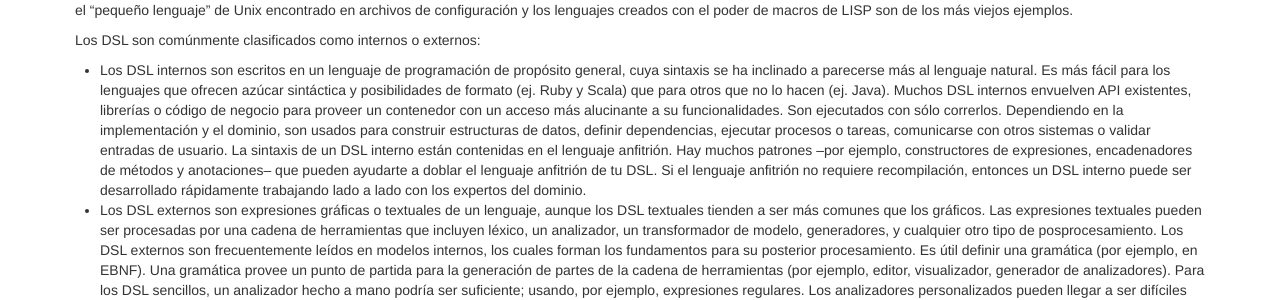
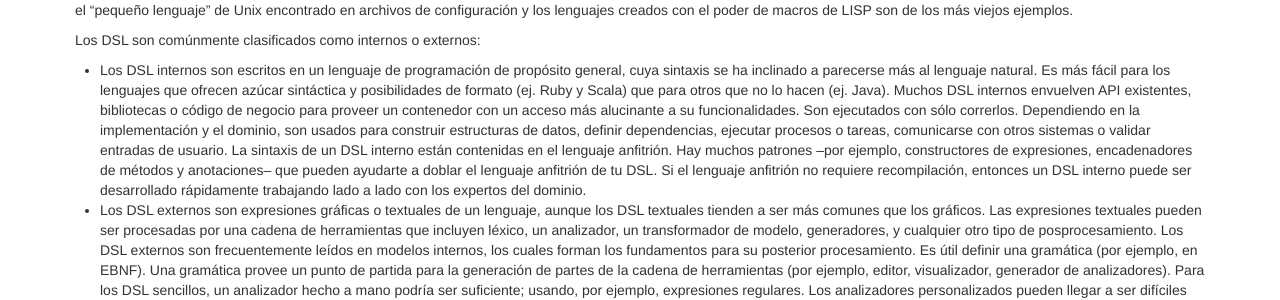
Before and after one commit to esparta/97cosas, a Jekyll site: the page built from programador/dsl.md, in a window 1280 px wide and 1156 px high. Shown: the part 373-673 px from the top of the window. Built offline with Jekyll 4.4.1, drawn with Linux system fonts in a browser that asks for light colours; comment, search, counter and statistics services are not loaded.

Commit message:
library != librería

```diff
--- a/programador/dsl.md
+++ b/programador/dsl.md
@@ -30,17 +30,18 @@ propósito general, cuya sintaxis se ha inclinado a parecerse más al
 lenguaje natural. Es más fácil para los lenguajes que ofrecen azúcar
 sintáctica y posibilidades de formato (ej. Ruby y Scala) que para otros
 que no lo hacen (ej. Java). Muchos DSL internos envuelven API
-existentes, librerías o código de negocio para proveer un contenedor con
-un acceso más alucinante a su funcionalidades. Son ejecutados con sólo
-correrlos. Dependiendo en la implementación y el dominio, son usados
-para construir estructuras de datos, definir dependencias, ejecutar
-procesos o tareas, comunicarse con otros sistemas o validar entradas de
-usuario. La sintaxis de un DSL interno están contenidas en el lenguaje
-anfitrión. Hay muchos patrones –por ejemplo, constructores de
-expresiones, encadenadores de métodos y anotaciones– que pueden ayudarte
-a doblar el lenguaje anfitrión de tu DSL. Si el lenguaje anfitrión no
-requiere recompilación, entonces un DSL interno puede ser desarrollado
-rápidamente trabajando lado a lado con los expertos del dominio.
+existentes, bibliotecas o código de negocio para proveer un contenedor
+con un acceso más alucinante a su funcionalidades. Son ejecutados con
+sólo correrlos. Dependiendo en la implementación y el dominio, son
+usados para construir estructuras de datos, definir dependencias,
+ejecutar procesos o tareas, comunicarse con otros sistemas o validar
+entradas de usuario. La sintaxis de un DSL interno están contenidas en
+el lenguaje anfitrión. Hay muchos patrones –por ejemplo, constructores
+de expresiones, encadenadores de métodos y anotaciones– que pueden
+ayudarte a doblar el lenguaje anfitrión de tu DSL. Si el lenguaje
+anfitrión no requiere recompilación, entonces un DSL interno puede ser
+desarrollado rápidamente trabajando lado a lado con los expertos del
+dominio.
 - Los DSL externos son expresiones gráficas o textuales de un lenguaje,
 aunque los DSL textuales tienden a ser más comunes que los gráficos. Las
 expresiones textuales pueden ser procesadas por una cadena de
```
Also changed, not shown: programador/instalame.md (+1 -1 lines).
